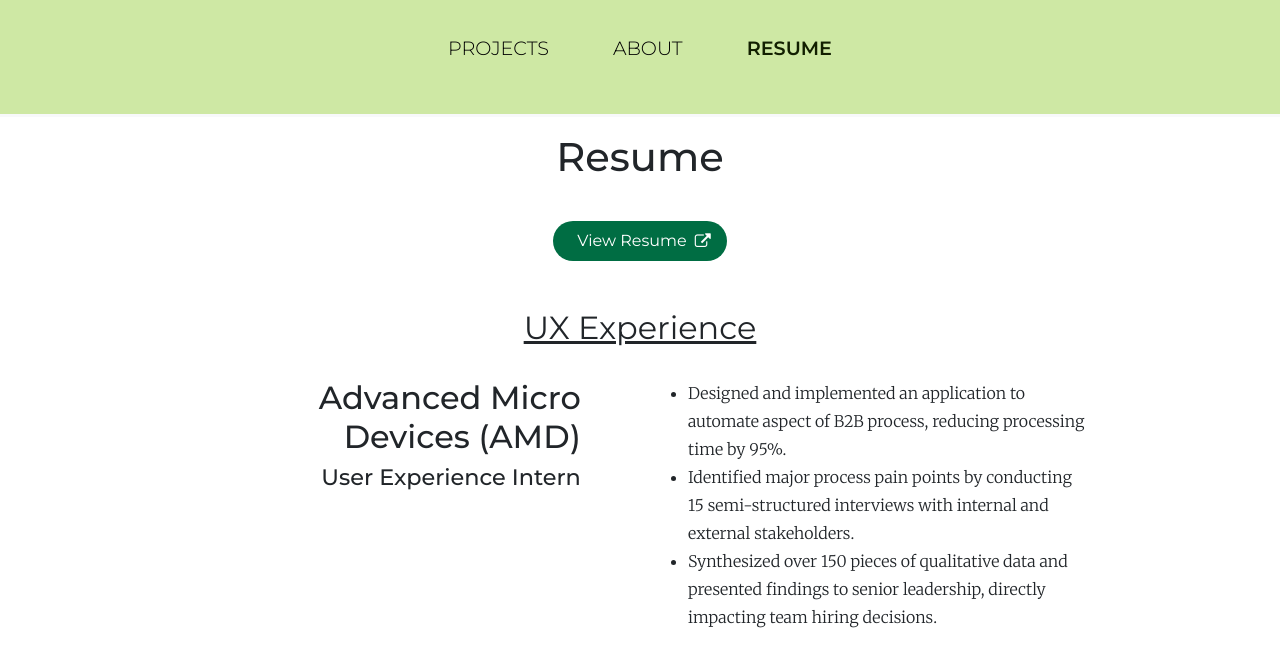
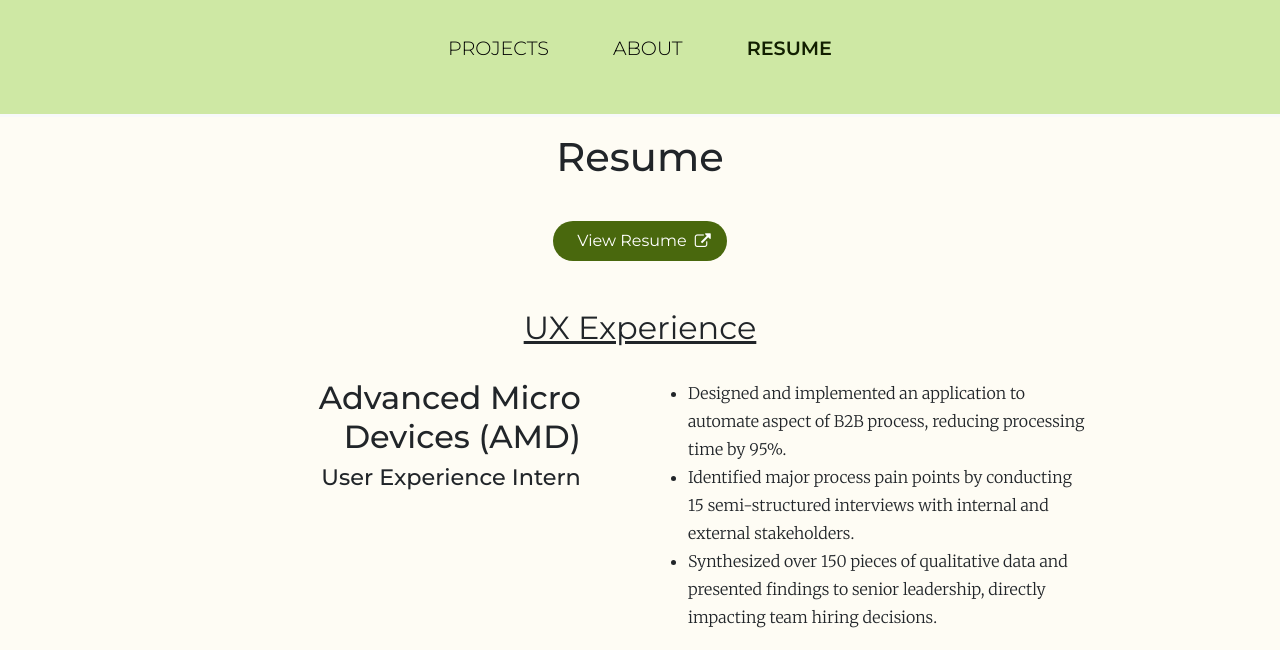
Before and after one commit to kathleencurran2021/kathleencurran-portfolio, a plain HTML site: page resume.html in a window 1280 px wide. Shown: the part 171-821 px from the top of the page. Drawn offline with nearby package versions, Linux system fonts and the light colour scheme.

Commit message:
updated colors and fixed banner

```diff
--- a/homepage.css
+++ b/homepage.css
@@ -247,7 +247,7 @@
 }
 
 #resume-button {
-  background-color: #006d43;
+  background-color: #49680d;
   border: none;
   color: white !important;
   font-family: "Montserrat", sans-serif;
@@ -270,7 +270,7 @@
 }
 
 #resume-button:hover {
-  background-color: #006d43;
+  background-color: #49680d;
   color: white;
   font-weight: 550;
   font-family: "Montserrat", sans-serif;
--- a/portfolio.css
+++ b/portfolio.css
@@ -7,6 +7,7 @@ html {
   height: auto;
   margin: 0;
   line-height: 200%;
+  background-color: #fefcf4 !important;
 }
 
 h1,
```
Also changed, not shown: images/banner.png.
